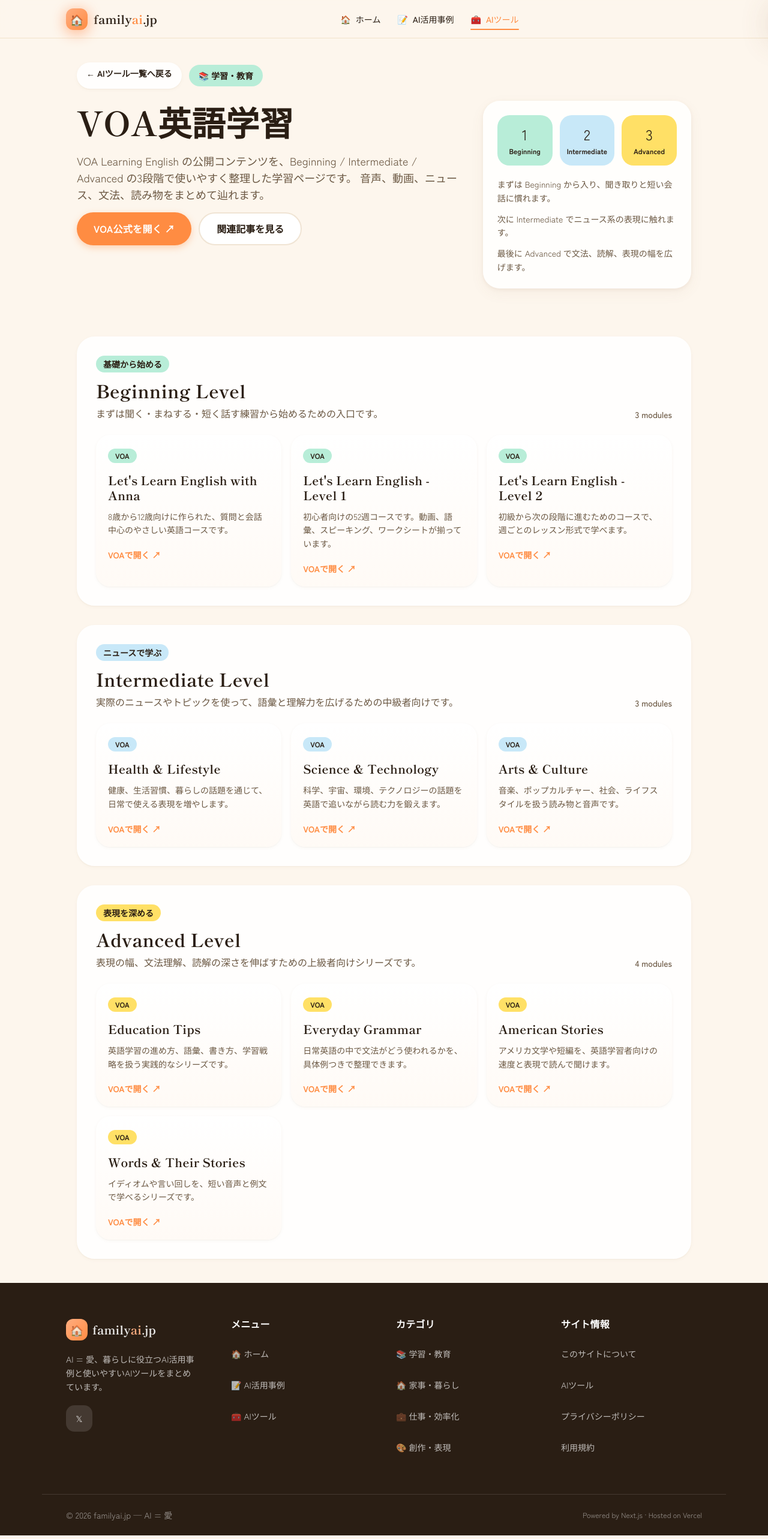
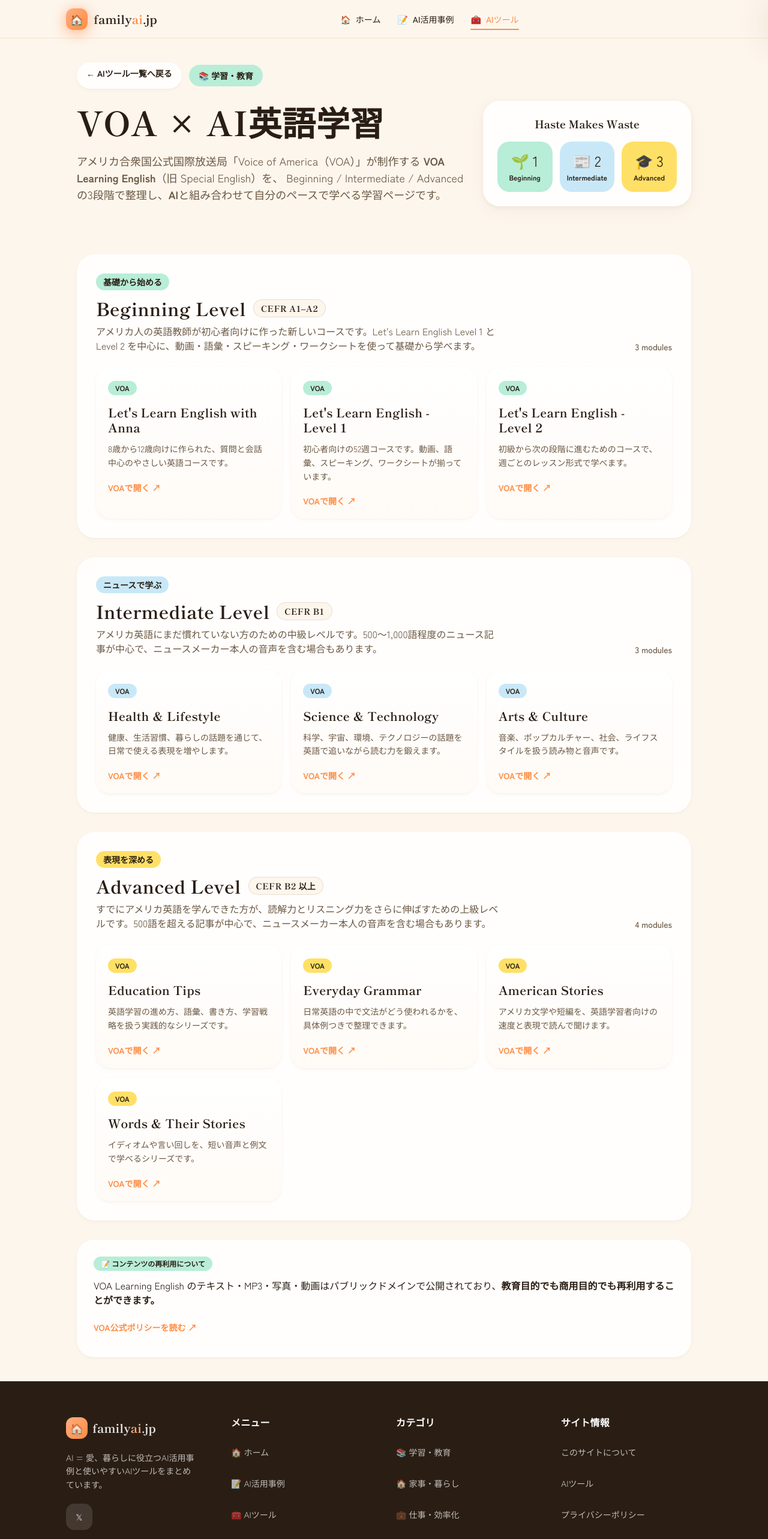
Before and after one commit to utanesuke0612/familyai.jp, a Next.js app: page /tools/voaenglish in a window 1280 px wide. Shown: the top 2566 px of the page at 60% size. Built offline with nearby package versions, Linux system fonts and the light colour scheme; no server answers.

Commit message:
VOA Page
以下のを追記済

Beginning Level CEFR A1–A2
Intermediate Level CEFR B1
Advanced Level CEFR B2 以上

```diff
--- a/app/(site)/tools/page.tsx
+++ b/app/(site)/tools/page.tsx
@@ -33,8 +33,8 @@
     lead: '学習の習慣化、英語、宿題サポートに使えるツールです。',
     tools: [
       {
-        name: 'VOA 英語学習',
-        summary: 'VOA Learning English の音声と動画を使って、毎日10分の英語学習を続けるためのツールです。',
+        name: 'VOA × AI英語学習',
+        summary: 'VOA Learning English の音声と動画を AI と組み合わせて、毎日10分の英語学習を続けるためのツールです。',
         href: '/tools/voaenglish',
         status: '公開中',
         cta: '使ってみる',
@@ -141,7 +141,7 @@
                 style={{ color: 'var(--color-brown-light)' }}
               >
                 学習・教育、家事・暮らし、仕事・効率化、創作・表現ごとに、使えるツールを整理しています。
-                現在は「VOA 英語学習」を公開中です。
+                現在は「VOA × AI英語学習」を公開中です。
               </p>
             </div>
 
--- a/app/(site)/tools/voaenglish/page.tsx
+++ b/app/(site)/tools/voaenglish/page.tsx
@@ -8,17 +8,19 @@
 import { SITE } from '@/shared';
 
 export const metadata: Metadata = {
-  title:       `VOA英語学習 | AIツール | ${SITE.name}`,
-  description: 'VOA Learning English の Beginning / Intermediate / Advanced を見やすく整理した英語学習ツールです。',
+  title:       `VOA × AI英語学習 | AIツール | ${SITE.name}`,
+  description: 'VOA Learning English の Beginning / Intermediate / Advanced を、AIと組み合わせて使いやすく整理した英語学習ツールです。',
   alternates:  { canonical: `${SITE.url}/tools/voaenglish` },
 };
 
 type LevelSection = {
   key: 'beginning' | 'intermediate' | 'advanced';
   level: string;
+  cefr: string;
   description: string;
   accent: string;
   chipText: string;
+  icon: string;
   modules: Array<{
     title: string;
     summary: string;
@@ -30,9 +32,11 @@
   {
     key: 'beginning',
     level: 'Beginning Level',
-    description: 'まずは聞く・まねする・短く話す練習から始めるための入口です。',
+    cefr: 'A1–A2',
+    description: 'アメリカ人の英語教師が初心者向けに作った新しいコースです。Let\'s Learn English Level 1 と Level 2 を中心に、動画・語彙・スピーキング・ワークシートを使って基礎から学べます。',
     accent: 'var(--color-mint)',
     chipText: '基礎から始める',
+    icon: '🌱',
     modules: [
       {
         title: "Let's Learn English with Anna",
@@ -54,9 +58,11 @@
   {
     key: 'intermediate',
     level: 'Intermediate Level',
-    description: '実際のニュースやトピックを使って、語彙と理解力を広げるための中級者向けです。',
+    cefr: 'B1',
+    description: 'アメリカ英語にまだ慣れていない方のための中級レベルです。500〜1,000語程度のニュース記事が中心で、ニュースメーカー本人の音声を含む場合もあります。',
     accent: 'var(--color-sky)',
     chipText: 'ニュースで学ぶ',
+    icon: '📰',
     modules: [
       {
         title: 'Health & Lifestyle',
@@ -78,9 +84,11 @@
   {
     key: 'advanced',
     level: 'Advanced Level',
-    description: '表現の幅、文法理解、読解の深さを伸ばすための上級者向けシリーズです。',
+    cefr: 'B2 以上',
+    description: 'すでにアメリカ英語を学んできた方が、読解力とリスニング力をさらに伸ばすための上級レベルです。500語を超える記事が中心で、ニュースメーカー本人の音声を含む場合もあります。',
     accent: 'var(--color-yellow)',
     chipText: '表現を深める',
+    icon: '🎓',
     modules: [
       {
         title: 'Education Tips',
@@ -157,28 +165,16 @@
                 className="font-display font-bold leading-tight"
                 style={{ fontSize: 'clamp(32px, 5vw, 56px)', color: 'var(--color-brown)' }}
               >
-                VOA英語学習
+                VOA × AI英語学習
               </h1>
               <p
                 className="max-w-2xl text-base leading-relaxed sm:text-lg"
                 style={{ color: 'var(--color-brown-light)' }}
               >
-                VOA Learning English の公開コンテンツを、Beginning / Intermediate / Advanced の3段階で使いやすく整理した学習ページです。
-                音声、動画、ニュース、文法、読み物をまとめて辿れます。
+                アメリカ合衆国公式国際放送局「Voice of America（VOA）」が制作する <strong>VOA Learning English</strong>（旧 Special English）を、
+                Beginning / Intermediate / Advanced の3段階で整理し、<strong>AI</strong>と組み合わせて自分のペースで学べる学習ページです。
               </p>
-              <div className="flex flex-wrap gap-3">
-                <a
-                  href="https://learningenglish.voanews.com/"
-                  target="_blank"
-                  rel="noreferrer"
-                  className="btn-primary"
-                >
-                  VOA公式を開く ↗
-                </a>
-                <Link href="/learn/english-learning-voice-ai" className="btn-secondary">
-                  関連記事を見る
-                </Link>
-              </div>
+
             </div>
 
             <aside
@@ -188,6 +184,12 @@
                 boxShadow: 'var(--shadow-warm)',
               }}
             >
+              <p
+                className="mb-4 text-center font-display text-base font-bold sm:text-lg"
+                style={{ color: 'var(--color-brown)' }}
+              >
+                Haste Makes Waste
+              </p>
               <div className="grid grid-cols-3 gap-3 text-center">
                 {LEVELS.map((level, index) => (
                   <Link
@@ -201,7 +203,10 @@
                     }}
                     aria-pressed={selectedLevel === level.key}
                   >
-                    <div className="text-2xl">{index + 1}</div>
+                    <div className="flex items-center justify-center gap-1.5 text-2xl">
+                      <span aria-hidden="true">{level.icon}</span>
+                      <span>{index + 1}</span>
+                    </div>
                     <div className="mt-1 text-xs font-semibold" style={{ color: 'var(--color-brown)' }}>
                       {level.level.replace(' Level', '')}
                     </div>
@@ -209,11 +214,6 @@
                 ))}
               </div>
 
-              <div className="mt-5 space-y-3 text-sm leading-relaxed" style={{ color: 'var(--color-brown-light)' }}>
-                <p>まずは Beginning から入り、聞き取りと短い会話に慣れます。</p>
-                <p>次に Intermediate でニュース系の表現に触れます。</p>
-                <p>最後に Advanced で文法、読解、表現の幅を広げます。</p>
-              </div>
             </aside>
           </div>
         </div>
@@ -242,10 +242,20 @@
                     {section.chipText}
                   </span>
                   <h2
-                    className="mt-3 font-display text-3xl font-bold"
+                    className="mt-3 flex flex-wrap items-center gap-3 font-display text-3xl font-bold"
                     style={{ color: 'var(--color-brown)' }}
                   >
-                    {section.level}
+                    <span>{section.level}</span>
+                    <span
+                      className="inline-flex rounded-full px-3 py-1 text-sm font-semibold"
+                      style={{
+                        background: 'var(--color-cream)',
+                        color: 'var(--color-brown)',
+                        border: '1px solid rgba(120, 80, 40, 0.15)',
+                      }}
+                    >
+                      CEFR {section.cefr}
+                    </span>
                   </h2>
                   <p className="mt-2 text-sm leading-relaxed sm:text-base" style={{ color: 'var(--color-brown-light)' }}>
                     {section.description}
@@ -306,6 +316,40 @@
               </Link>
             </div>
           ) : null}
+
+          <aside
+            className="rounded-[28px] p-6 sm:p-7"
+            style={{
+              background: 'rgba(255,255,255,0.86)',
+              boxShadow: 'var(--shadow-warm-sm)',
+            }}
+          >
+            <div className="flex flex-col gap-3">
+              <div className="flex flex-wrap items-center gap-2">
+                <span
+                  className="inline-flex rounded-full px-3 py-1 text-xs font-bold"
+                  style={{ background: 'var(--color-mint)', color: 'var(--color-brown)' }}
+                >
+                  📝 コンテンツの再利用について
+                </span>
+              </div>
+              <p className="text-sm leading-relaxed sm:text-base" style={{ color: 'var(--color-brown)' }}>
+                VOA Learning English のテキスト・MP3・写真・動画はパブリックドメインで公開されており、
+                <strong>教育目的でも商用目的でも再利用することができます。</strong>
+              </p>
+              <div>
+                <a
+                  href="https://learningenglish.voanews.com/p/6861.html"
+                  target="_blank"
+                  rel="noreferrer"
+                  className="inline-flex items-center gap-1 text-sm font-semibold"
+                  style={{ color: 'var(--color-orange)' }}
+                >
+                  VOA公式ポリシーを読む ↗
+                </a>
+              </div>
+            </div>
+          </aside>
         </div>
       </section>
     </main>
```
